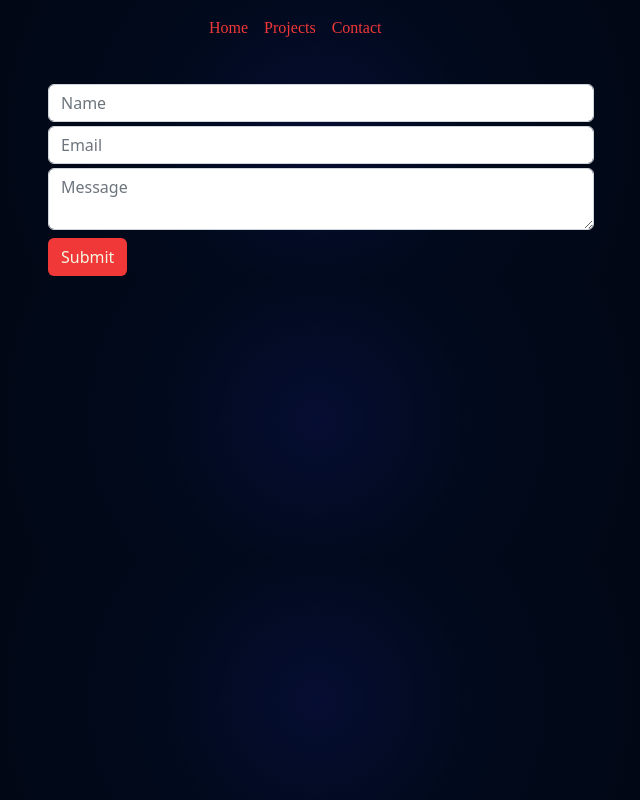
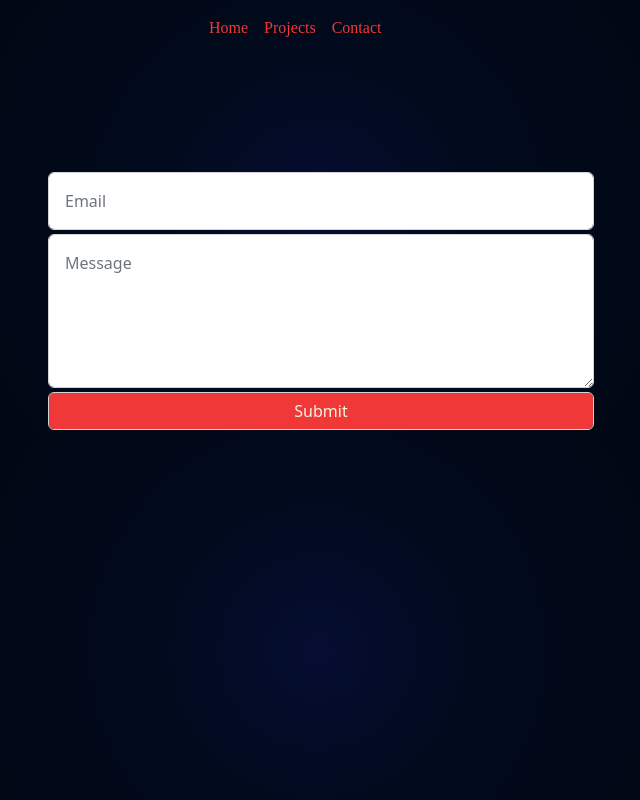
Before and after one commit to NoeliaPodmoguilny/portfolio_con_react, a React (Vite) app: page /contact in a window 1280 px wide. Shown: the whole page, without its empty margins (323-963 px from the left). Built offline with nearby package versions, Linux system fonts and the light colour scheme; a web font is replaced by a local one.

Commit message:
version 2.1. funcionalidades de formulario

```diff
--- a/package.json
+++ b/package.json
@@ -9,6 +9,7 @@
     "preview": "vite preview"
   },
   "dependencies": {
+    "@formspree/react": "^2.4.1",
     "bootstrap": "^5.2.3",
     "react": "^18.2.0",
     "react-dom": "^18.2.0",
--- a/src/App.css
+++ b/src/App.css
@@ -140,3 +140,15 @@ body{
 .m-1{
     margin: 1rem 0;
 }
+.marginForm{
+    margin-top: 7rem;
+}
+.paddingForm{
+    padding: 1rem;
+}
+.spanForm{
+    display: block;
+}
+.parrForm{
+    margin-top: 15%;
+}
--- a/src/components/contact/contact.jsx
+++ b/src/components/contact/contact.jsx
@@ -1,55 +1,61 @@
-import React, { useState } from 'react';
+import React from 'react';
+import { useForm, ValidationError } from '@formspree/react';
+
 
 const Contact = () => {
-  const [name, setName] = useState('');
-  const [email, setEmail] = useState('');
-  const [message, setMessage] = useState('');
 
-  const handleSubmit = (e) => {
-    e.preventDefault();
-    // Lógica para enviar el formulario de contacto
-    // Utiliza los valores de name, email y message
-  };
+  const [state, handleSubmit] = useForm("mnqyyqne");
+    if (state.succeeded) {
+        return <p className='container lightColor title d-flex flex-column align-items-center parrForm' >¡Gracias por tu mensaje!<span className='title'> Me pondré en contacto pronto</span></p>;
+    }
 
   return (
     <div className="container">
-      <div className="row mt-4">
+      <div className="row marginForm">
         <div className="col-md-6 offset-md-3">
             <form onSubmit={handleSubmit}>
               <div className="form-group">
                 <input
-                type="text"
-                value={name}
-                onChange={(e) => setName(e.target.value)}
-                className="form-control m-1"
-                placeholder="Name"
+                  id="email"
+                  type="email"
+                  name="email"
+                  className="form-control m-1 paddingForm"
+                  placeholder="Email"
                 />
-            </div>
-            <div className="form-group">
-              <input
-                type="email"
-                value={email}
-                onChange={(e) => setEmail(e.target.value)}
-                className="form-control m-1"
-                placeholder="Email"
+                <ValidationError
+                  prefix="Email"
+                  field="email"
+                  errors={state.errors}
                 />
               </div>
               <div className="form-group">
                 <textarea
-                value={message}
-                onChange={(e) => setMessage(e.target.value)}
-                className="form-control m-1"
+                  id="message"
+                  name="message"
+                  className="form-control m-1 paddingForm"
+                  rows={'5'}
                   placeholder="Message"
-              ></textarea>
+                />
+                <ValidationError
+                  prefix="Message"
+                  field="message"
+                  errors={state.errors}
+                />
               </div>
-            <button type="submit" className="btn btnCV m-1">
+              <div className="form-group">
+                <button
+                  type="submit"
+                  disabled={state.submitting}
+                  className="form-control m-1 btnCV"
+                >
                   Submit
                 </button>
+              </div>
             </form>
         </div>
       </div>
     </div>
   );
-};
+}
 
 export default Contact;
--- a/src/projectsData.json
+++ b/src/projectsData.json
@@ -12,7 +12,7 @@
       "url": "https://calculadora-np.netlify.app/"
     },
     {
-      "nombre": "Calculadora",
+      "nombre": "CalculadoraII",
       "imagen": "./src/assets/projectsImg/calculadora.png",
       "descripcion": "Desarrollo de una calculadora web para operaciones sencillas, con HTML + CSS + ANGULAR + TYPESCRIPT",
       "url": "https://calculadora-np.netlify.app/"
```
Also changed, not shown: 1 other file (tests, documents, lock files or other folders). Lines whose indentation alone changed are shown as unchanged.
